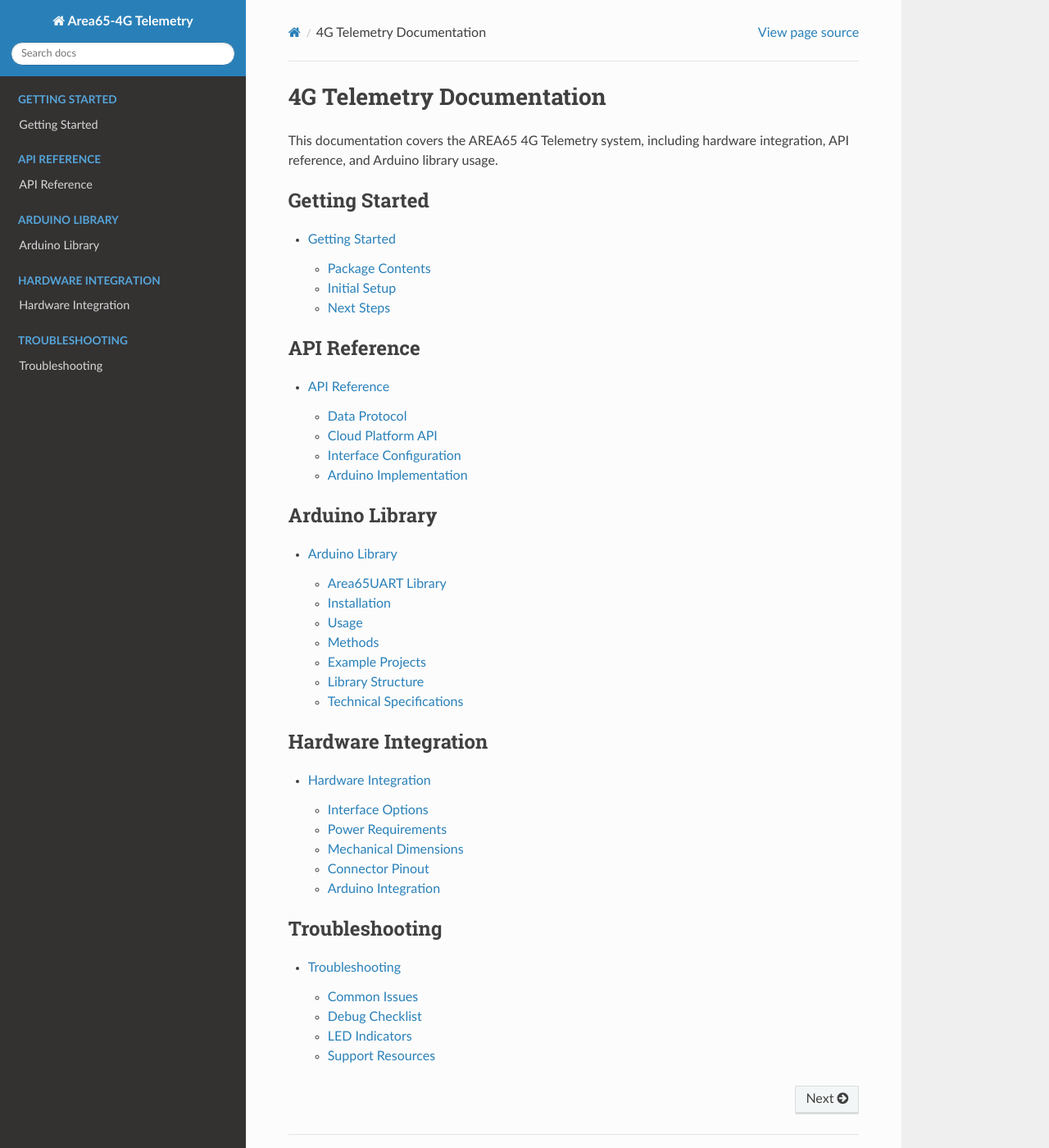
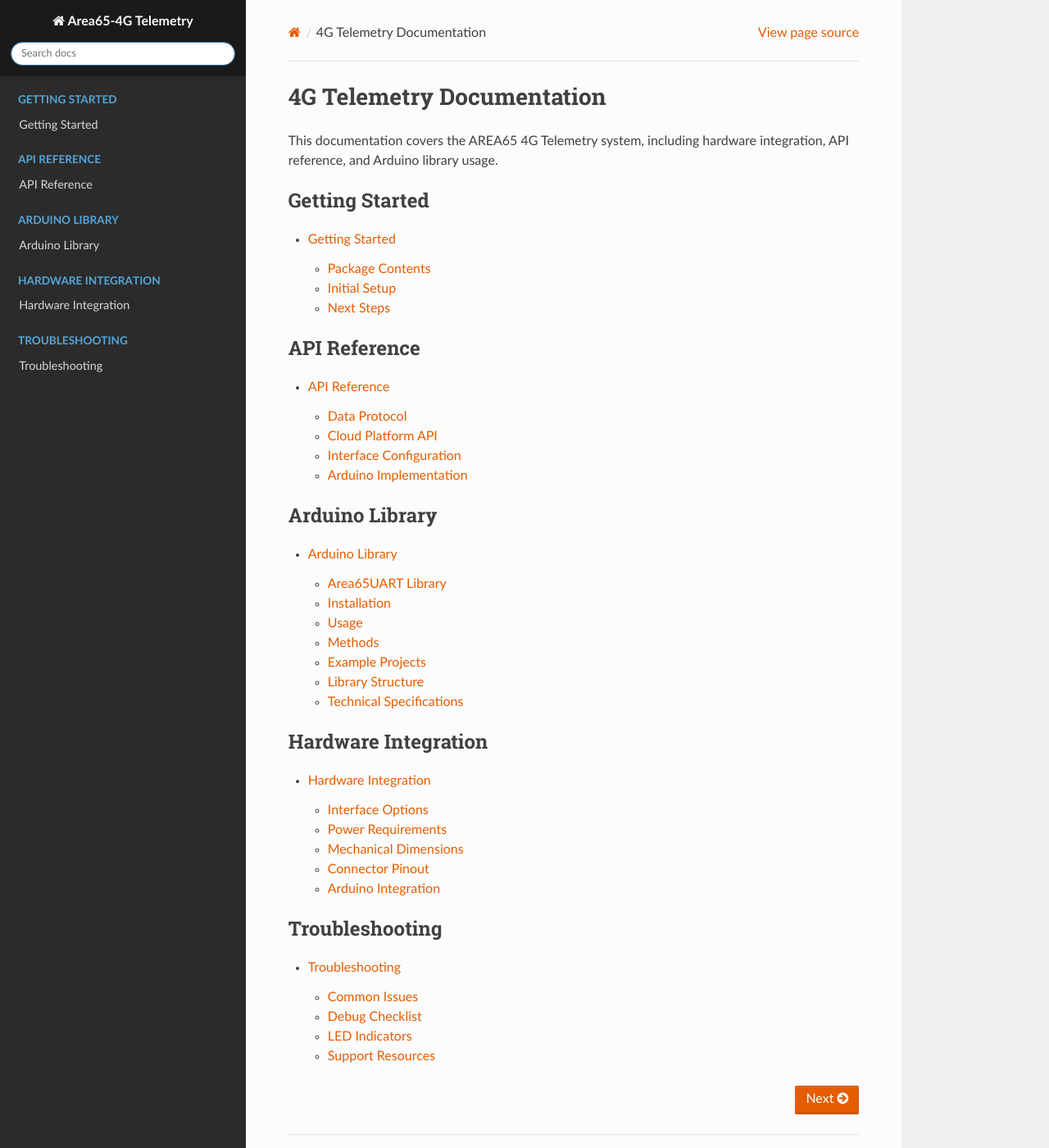
Before and after one commit to area65tech/4G-Telemetry-wiki, a Sphinx documentation site: the page built from docs/source/index.rst, in a window 1280 px wide and 1400 px high. Shown: the whole window at 82% size. Built offline with Sphinx 7.4.7 and the Read the Docs theme 3.1.0, drawn with Linux system fonts in a browser that asks for light colours.

Commit message:
custom theme

```diff
--- /dev/null
+++ b/docs/source/_static/css/custom.css
@@ -0,0 +1,36 @@
+/* Custom Area 65 Tech Theme Overrides for Read the Docs */
+
+/* Top Header Bar */
+.wy-nav-top {
+    background-color: #1a1a1a; /* Replace with Area 65 Tech main dark background color */
+}
+
+/* Sidebar Background (Search area) */
+.wy-side-nav-search {
+    background-color: #1a1a1a; /* Replace with Area 65 Tech main dark background color */
+}
+
+/* Sidebar Menu Background */
+.wy-nav-side {
+    background-color: #2b2b2b; /* Replace with Area 65 Tech secondary dark background color */
+}
+
+/* Hyperlinks in content */
+.wy-nav-content a {
+    color: #e65c00; /* Replace with Area 65 Tech primary accent/button color */
+}
+
+.wy-nav-content a:hover {
+    color: #ff7b00; /* Lighter shade of the accent color for hover states */
+    text-decoration: underline;
+}
+
+/* Buttons (e.g., Next/Previous Page) */
+.btn-neutral {
+    background-color: #e65c00 !important; /* Replace with Area 65 Tech primary accent color */
+    color: white !important;
+}
+
+.btn-neutral:hover {
+    background-color: #ff7b00 !important; /* Lighter shade for hover */
+}
--- a/docs/source/conf.py
+++ b/docs/source/conf.py
@@ -33,3 +33,16 @@
 
 # -- Options for EPUB output
 epub_show_urls = 'footnote'
+
+# -- Custom CSS Configuration
+
+# Add any paths that contain custom static files (such as style sheets) here,
+# relative to this directory. They are copied after the builtin static files,
+# so a file named "default.css" will overwrite the builtin "default.css".
+html_static_path = ['_static']
+
+# These paths are either relative to html_static_path
+# or fully qualified paths (eg. https://...)
+html_css_files = [
+    'css/custom.css',
+]
```
Also changed, not shown: README.md (renamed from README.rst).
